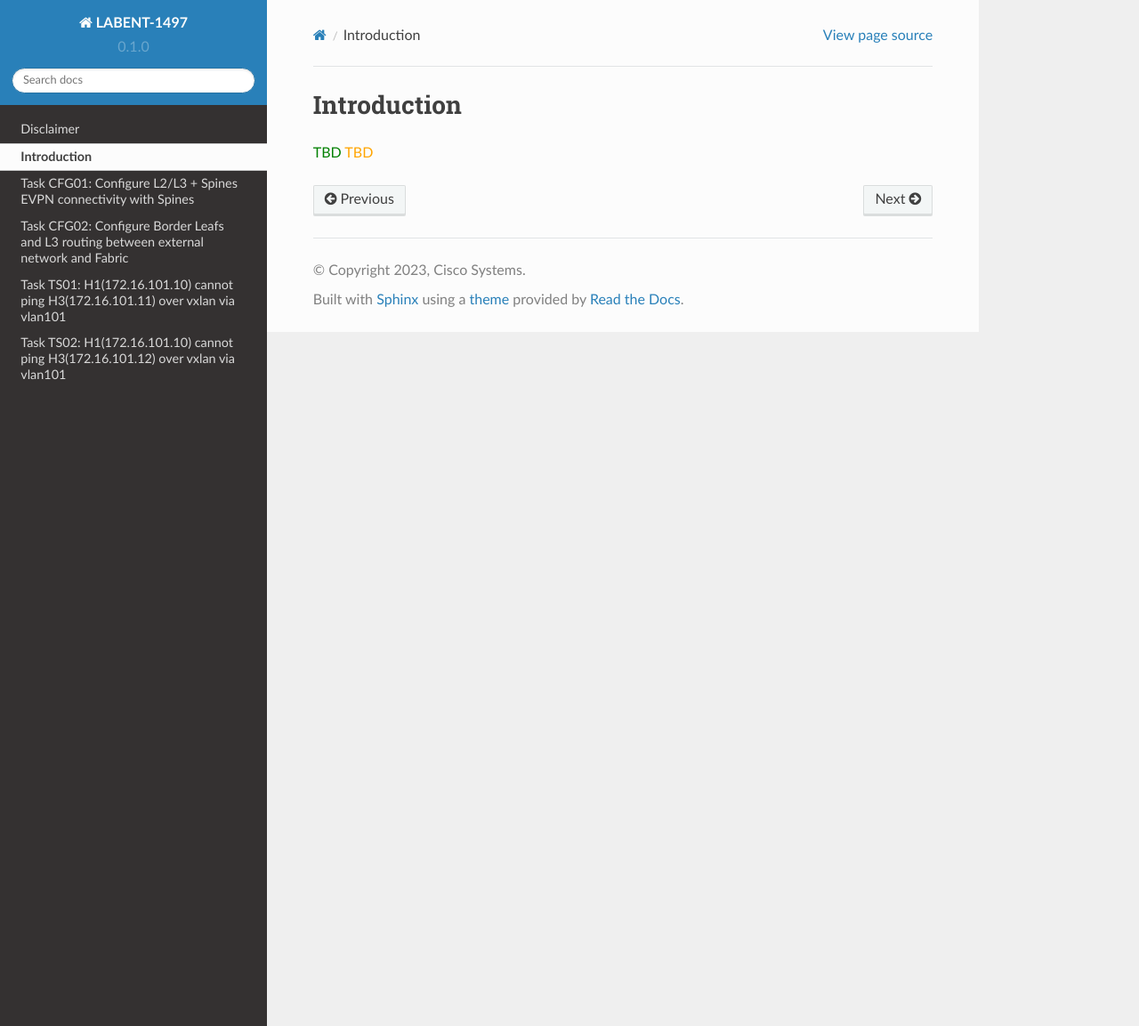
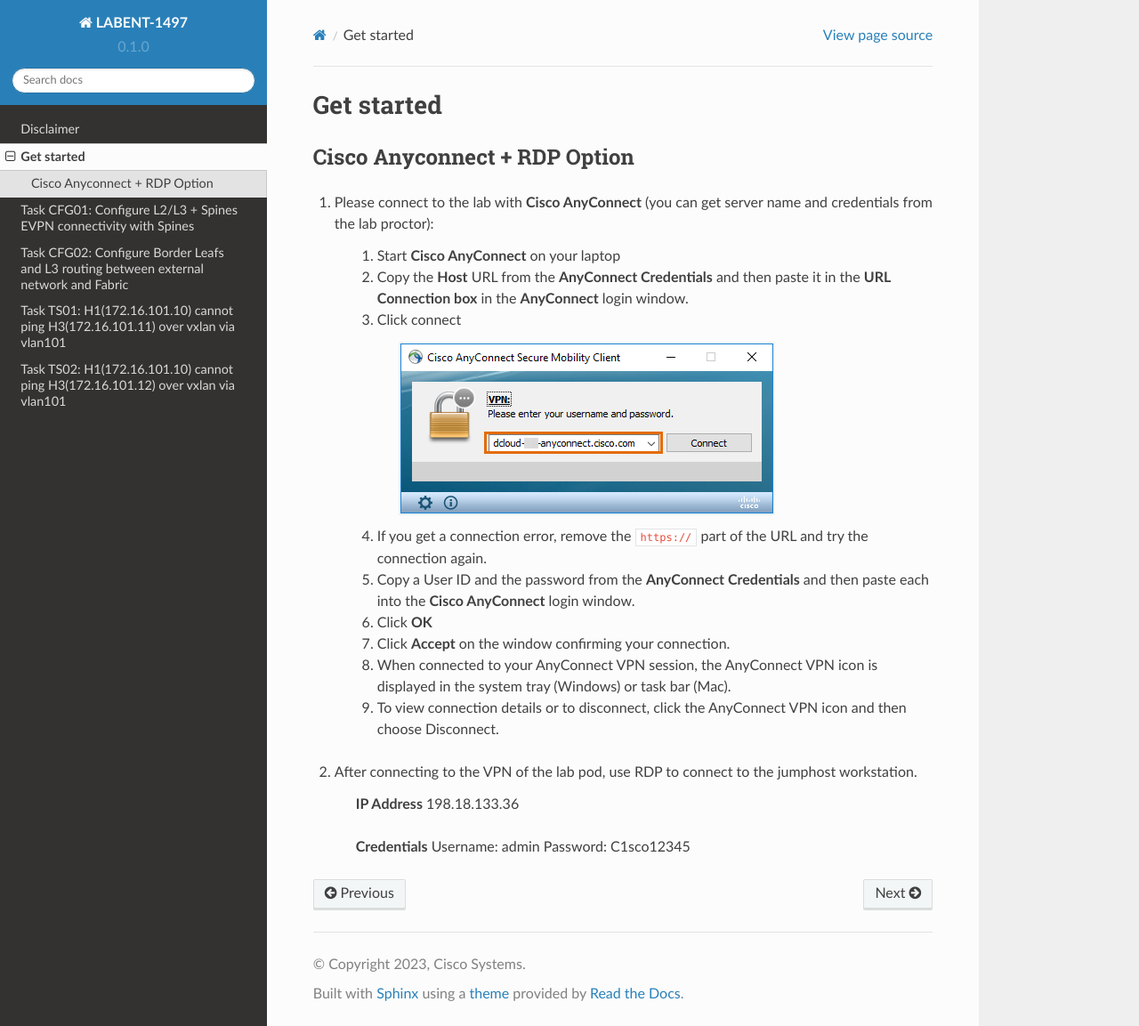
Before and after one commit to dvishchu/labent-1497, a Sphinx documentation site: the page built from docs/source/intro.rst, in a window 1280 px wide and 1153 px high. Shown: the whole window at 89% size. Built offline with Sphinx 7.4.7 and the Read the Docs theme 2.0.0, drawn with Linux system fonts in a browser that asks for light colours.

Commit message:
Updating intro page

```diff
--- a/docs/source/intro.rst
+++ b/docs/source/intro.rst
@@ -1,5 +1,29 @@
-Introduction
-============
+Get started
+===============
 
-:green:`TBD`
-:orange:`TBD`
+Cisco Anyconnect + RDP Option
+*****************************
+
+#. Please connect to the lab with **Cisco AnyConnect** (you can get server name and credentials from the lab proctor):
+
+    #. Start **Cisco AnyConnect** on your laptop
+    #. Copy the **Host** URL from the **AnyConnect Credentials** and then paste it in the **URL Connection box** in the **AnyConnect** login window.
+    #. Click connect
+
+        .. image:: assets/anyconnect.png
+
+    #. If you get a connection error, remove the ``https://`` part of the URL and try the connection again.
+    #. Copy a User ID and the password from the **AnyConnect Credentials** and then paste each into the **Cisco AnyConnect** login window.
+    #. Click **OK**
+    #. Click **Accept** on the window confirming your connection.
+    #. When connected to your AnyConnect VPN session, the AnyConnect VPN icon is displayed in the system tray (Windows) or task bar (Mac).
+    #. To view connection details or to disconnect, click the AnyConnect VPN icon and then choose Disconnect.
+
+#. After connecting to the VPN of the lab pod, use RDP to connect to the jumphost workstation.
+
+    **IP Address**
+    198.18.133.36
+
+    **Credentials**
+    Username: admin
+    Password: C1sco12345
```
Also changed, not shown: docs/source/assets/anyconnect.png (added).
